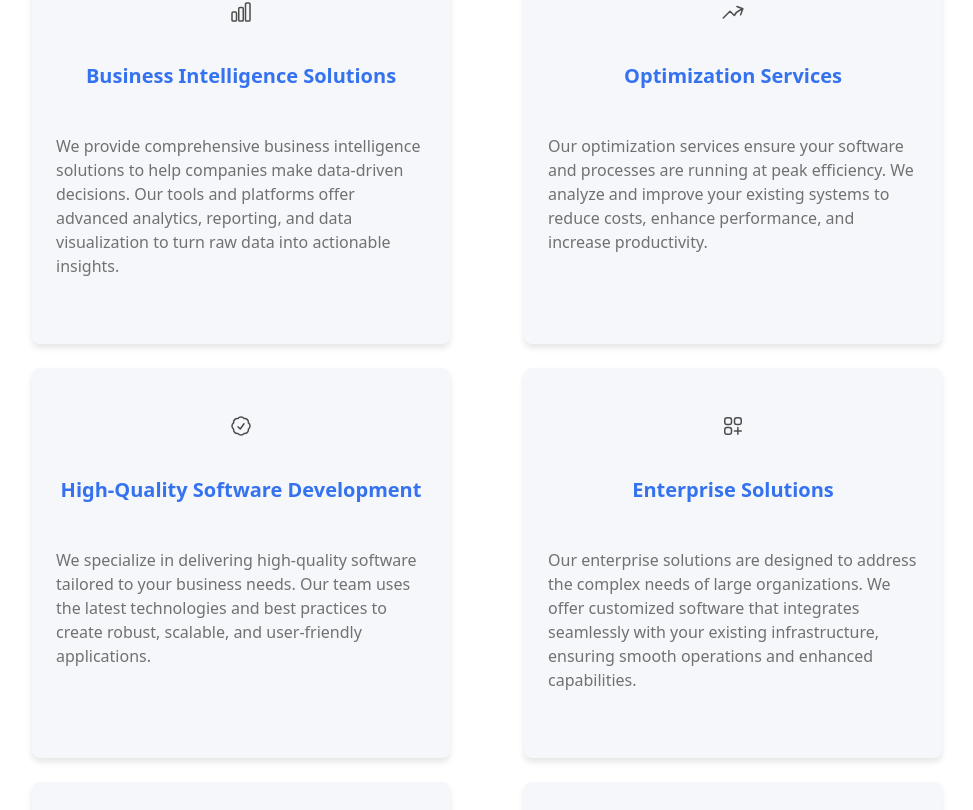
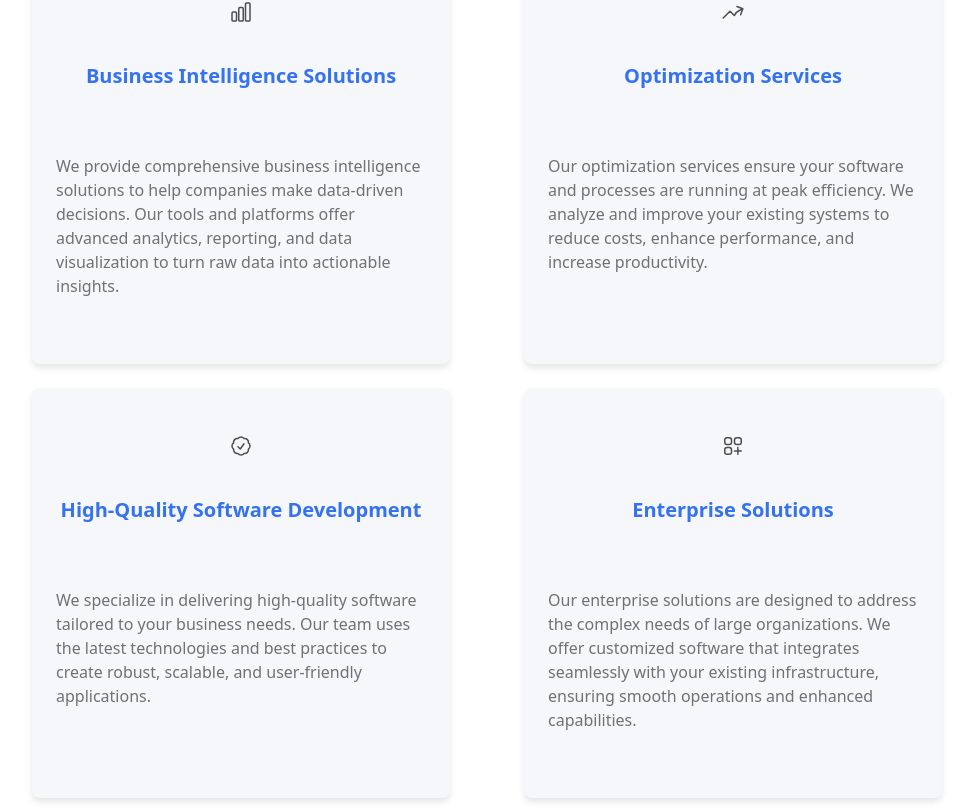
Before and after one commit to haro3535/Group-Website, a React (Create React App) app in the folder frontend/: page / in a window 1280 px wide. Shown: the part 1050-1860 px from the top of the page, without its empty margins (153-1126 px from the left). Built offline with nearby package versions, Linux system fonts and the light colour scheme.

Commit message:
Update Cards.js
Küçük düzenlemeler

```diff
--- a/frontend/src/Cards/Cards.js
+++ b/frontend/src/Cards/Cards.js
@@ -63,13 +63,13 @@ const Card = ({ title, content, icon }) => {
       <div className="icon-background-cards text-custom-gray">
         {icon}
       </div>
-      <div className='w-full py-4 relative 2xl:h-16 h-8 '>
-        <h2 className={`text-xl font-semibold absolute w-full top-0 mx-auto h-full my-full  ${isHovered ? 'text-blue-second' : 'text-blue-second'}`}>
+      <div className='w-full py-4 relative 2xl:h-16 h-14'>
+        <h2 className={`text-xl font-semibold absolute w-full top-0 mx-auto h-full  sm:mt-0  ${isHovered ? 'text-blue-second' : 'text-blue-second'}`}>
           <span className={`font-bold leading-none transition-all duration-300 ${isHovered ? 'text-3xl' : 'text-xl'}`}>{title.charAt(0)}</span>{title.slice(1)}
         </h2>
       </div>
       <div className="w-full text-start">
-        <p className="text-light-gray">{content}</p>
+        <p className="text-light-gray mt-[-0.25rem]">{content}</p>
       </div>
     </div>
   );
```
